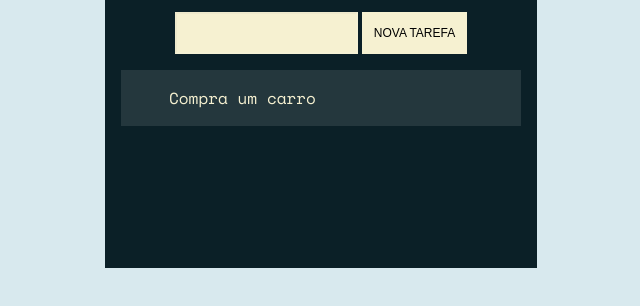
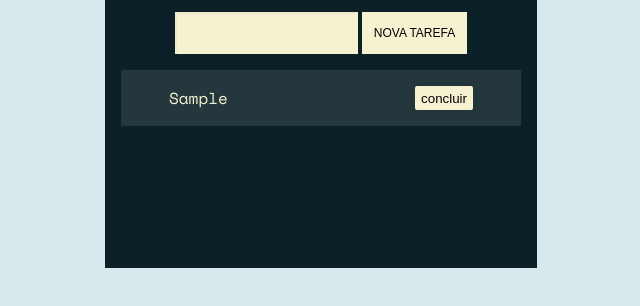
Before and after one commit to Tuanemendes/formacao-one-alura, a plain HTML site: page JavaScript na Web manipule o DOM com JavaScript/projeto_inicial/index.html in a window 1280 px wide. Both pictures are taken after typing "Sample" into the empty fields and a click on the button "NOVA TAREFA". Shown: the part 298-604 px from the top of the page, without its empty margins (319-959 px from the left). Drawn offline with nearby package versions, Linux system fonts and the light colour scheme; a web font is replaced by a local one.

Commit message:
javascript

```diff
--- a/JavaScript na Web manipule o DOM com JavaScript/projeto_inicial/assets/js/listaDeTarefas.js
+++ b/JavaScript na Web manipule o DOM com JavaScript/projeto_inicial/assets/js/listaDeTarefas.js
@@ -1,13 +1,38 @@
+const criatTarefa = (evento) => {
+  evento.preventDefault();
 
-const criatTarefa = (evento) => {
-    evento.preventDefault();
-    const input = document.querySelector('[data-form-input]');
-    const valor = input.value;
-    console.log(valor);
-    input.value = "";
-}
+  const lista = document.querySelector('[data-list]');
+  const input = document.querySelector('[data-form-input]');
+  const valor = input.value;
 
+  const tarefa = document.createElement('li');
+  tarefa.classList.add('task');
+  const conteudo = `<p class="content">${valor}</p>`;
+  tarefa.innerHTML = conteudo;
+
+  tarefa.appendChild(botaoConcluir());
+
+  lista.appendChild(tarefa);
+
+  input.value = '';
+};
 
 const novaTarefa = document.querySelector('[data-form-button]');
 
-novaTarefa.addEventListener('click', criatTarefa)
+novaTarefa.addEventListener('click', criatTarefa);
+
+const botaoConcluir = () => {
+  const btnConcluir = document.createElement('button');
+  btnConcluir.classList.add('check-button');
+  btnConcluir.innerText = 'concluir';
+  btnConcluir.addEventListener('click', concluirTarefa);
+  return btnConcluir;
+};
+
+const concluirTarefa = (evento) => {
+  const botaoConcluir = evento.target;
+
+  const tarefaCompleta = botaoConcluir.parentElement;
+
+  tarefaCompleta.classList.toggle('done');
+};
--- a/JavaScript na Web manipule o DOM com JavaScript/projeto_inicial/index.html
+++ b/JavaScript na Web manipule o DOM com JavaScript/projeto_inicial/index.html
@@ -22,11 +22,7 @@
         <input class="form-input" type="text" data-form-input>
         <button class="form-button" data-form-button> Nova Tarefa</button>
       </form>
-
-      <ul class="list">
-        <li class="task">
-          <p class="content">Compra um carro</p>
-        </li>
+      <ul class="list" data-list>
       </ul>
     </div>
 
```
Also changed, not shown: JavaScript na Web manipule o DOM com JavaScript/README.md.
